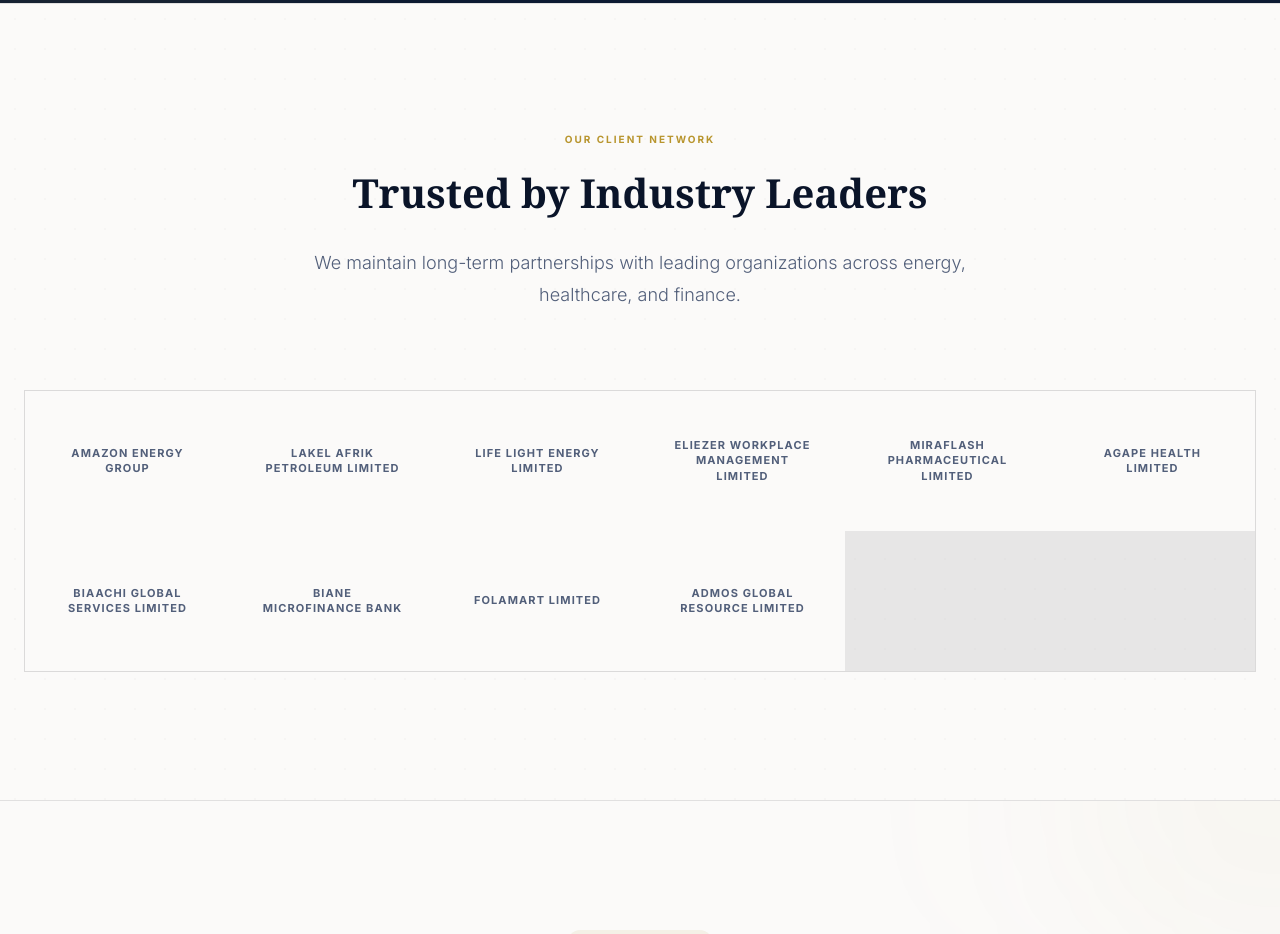
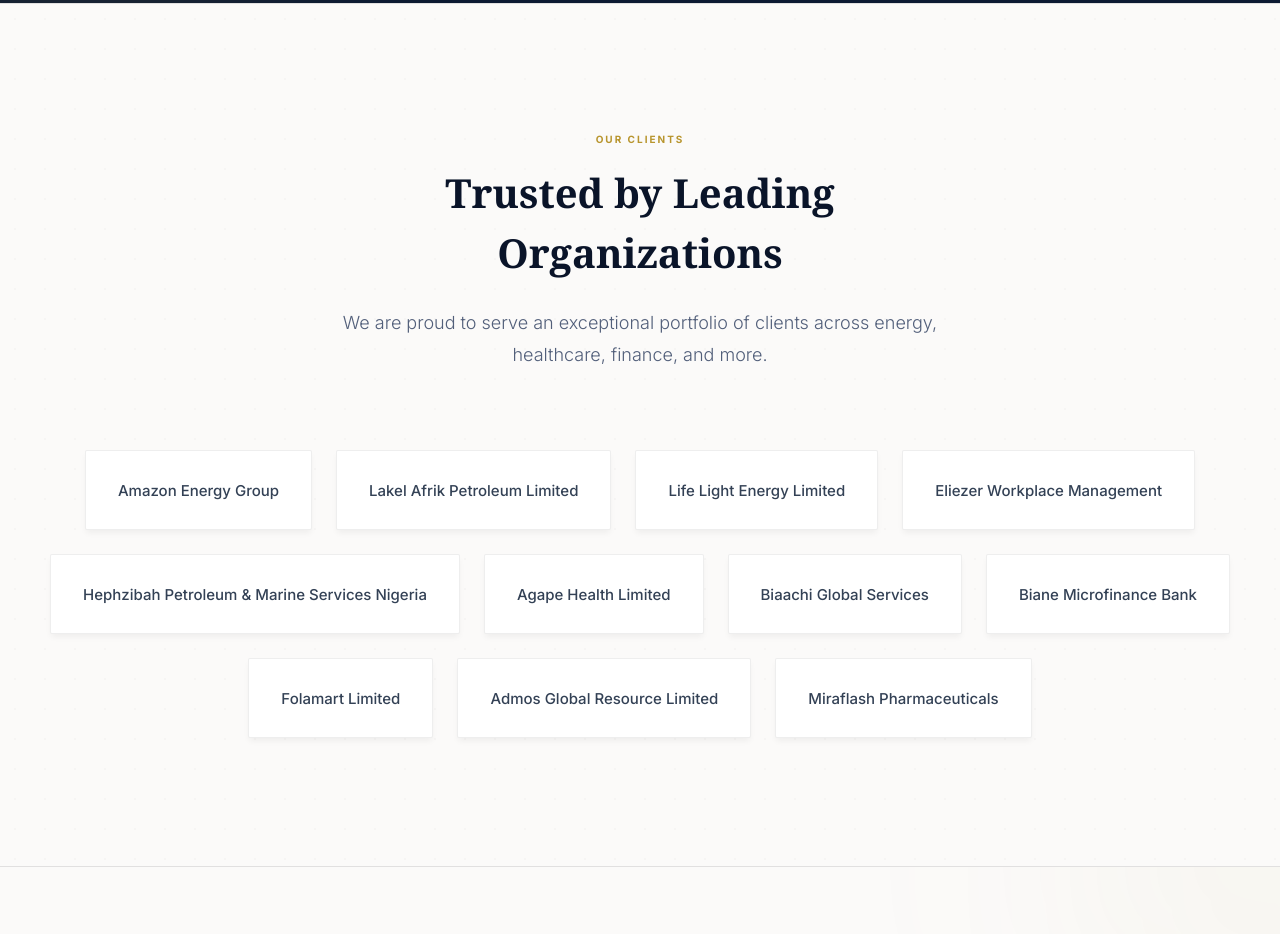
Before and after one commit to BremaBoy/royalwayconslbureau, a React (Vite) app: page / in a window 1280 px wide. Shown: the part 3060-3994 px from the top of the page. Built offline with nearby package versions, Linux system fonts and the light colour scheme; a web font is replaced by a local one.

Commit message:
Update clients section content and styling to match reference image

```diff
--- a/src/pages/Home.module.css
+++ b/src/pages/Home.module.css
@@ -698,48 +698,37 @@
 }
 
 .clientsGrid {
-  display: grid;
-  grid-template-columns: repeat(2, 1fr);
-  gap: 0;
-  background-color: rgba(var(--border-rgb, 200 200 200) / 0.4);
-  border: 1px solid rgba(var(--border-rgb, 200 200 200) / 0.4);
-}
-
-@media (min-width: 768px) {
-  .clientsGrid { grid-template-columns: repeat(3, 1fr); }
-}
-
-@media (min-width: 1024px) {
-  .clientsGrid { grid-template-columns: repeat(4, 1fr); }
-}
-
-@media (min-width: 1280px) {
-  .clientsGrid { grid-template-columns: repeat(6, 1fr); }
+  display: flex;
+  flex-wrap: wrap;
+  justify-content: center;
+  gap: 1.5rem;
 }
 
 .clientItem {
-  background-color: hsl(var(--background));
-  padding: 2rem;
+  background-color: #ffffff;
+  padding: 1rem 2rem;
   display: flex;
   align-items: center;
   justify-content: center;
   text-align: center;
-  min-height: 140px;
-  transition: background 0.3s;
+  min-height: 80px;
+  border: 1px solid rgba(var(--border-rgb, 200 200 200) / 0.3);
+  box-shadow: 0 4px 6px -1px rgba(0, 0, 0, 0.05);
+  transition: transform 0.3s, box-shadow 0.3s;
+  border-radius: 2px;
 }
 
 .clientItem:hover {
-  background-color: rgba(var(--muted-rgb, 240 240 240) / 0.3);
+  transform: translateY(-4px);
+  box-shadow: 0 10px 15px -3px rgba(0, 0, 0, 0.1);
+  background-color: #ffffff;
 }
 
 .clientName {
-  color: hsl(var(--muted-foreground));
-  font-size: 11px;
-  font-weight: 700;
-  text-transform: uppercase;
-  letter-spacing: 0.1em;
+  color: #334155;
+  font-size: 0.9375rem;
+  font-weight: 500;
   line-height: 1.4;
-  transition: color 0.3s;
 }
 
 .clientItem:hover .clientName {
--- a/src/pages/Home.tsx
+++ b/src/pages/Home.tsx
@@ -26,13 +26,14 @@ export default function Home() {
     "Amazon Energy Group",
     "Lakel Afrik Petroleum Limited",
     "Life Light Energy Limited",
-    "Eliezer Workplace Management Limited",
-    "Miraflash Pharmaceutical Limited",
+    "Eliezer Workplace Management",
+    "Hephzibah Petroleum & Marine Services Nigeria",
     "Agape Health Limited",
-    "Biaachi Global Services Limited",
+    "Biaachi Global Services",
     "Biane Microfinance Bank",
     "Folamart Limited",
-    "Admos Global Resource Limited"
+    "Admos Global Resource Limited",
+    "Miraflash Pharmaceuticals"
   ];
 
   return (
@@ -274,11 +275,10 @@ export default function Home() {
 
         <div className={styles.clientsContainer}>
           <motion.div {...fadeIn} className={styles.clientsHeader}>
-            <p className={styles.clientsLabelText}>Our Client Network</p>
-            <h2 className={styles.clientsHeading}>Trusted by Industry Leaders</h2>
+            <p className={styles.clientsLabelText}>OUR CLIENTS</p>
+            <h2 className={styles.clientsHeading}>Trusted by Leading Organizations</h2>
             <p className={styles.clientsSubtext}>
-              We maintain long-term partnerships with leading organizations across energy,
-              healthcare, and finance.
+              We are proud to serve an exceptional portfolio of clients across energy, healthcare, finance, and more.
             </p>
           </motion.div>
 
```
